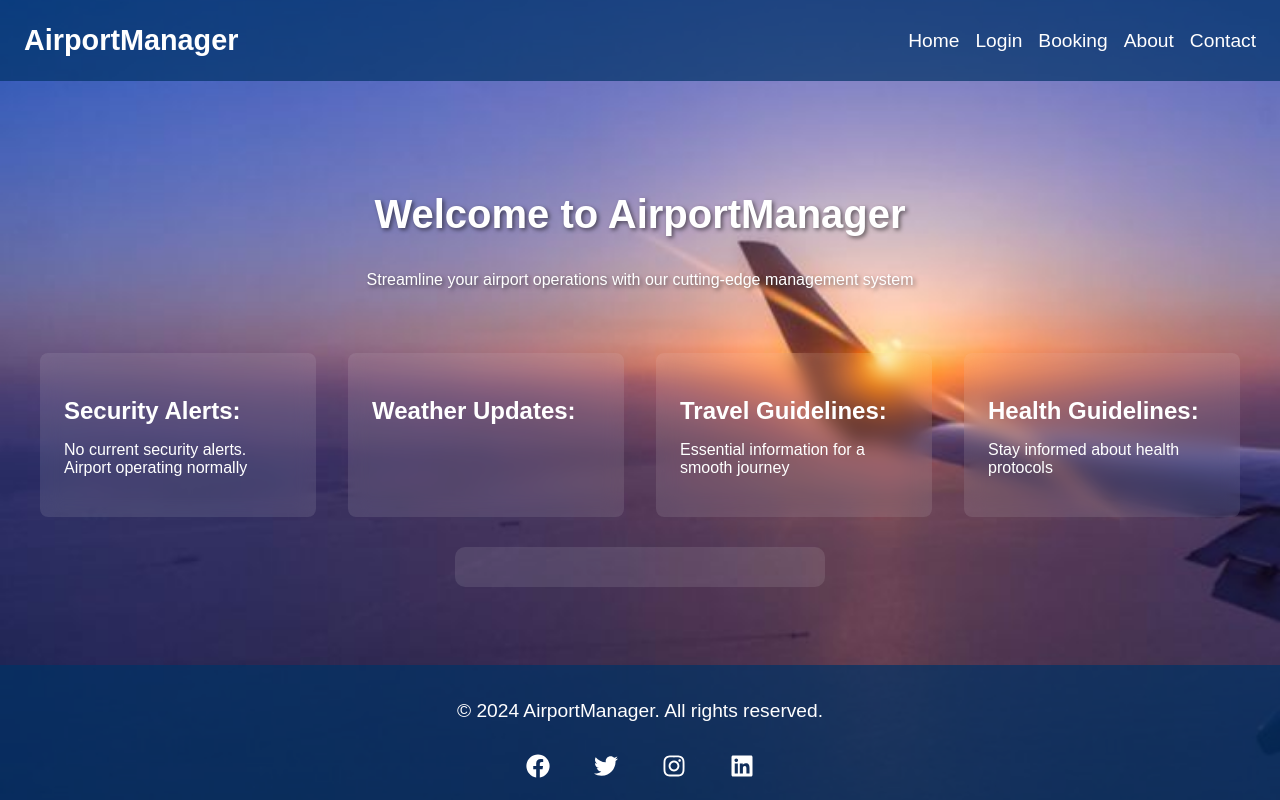
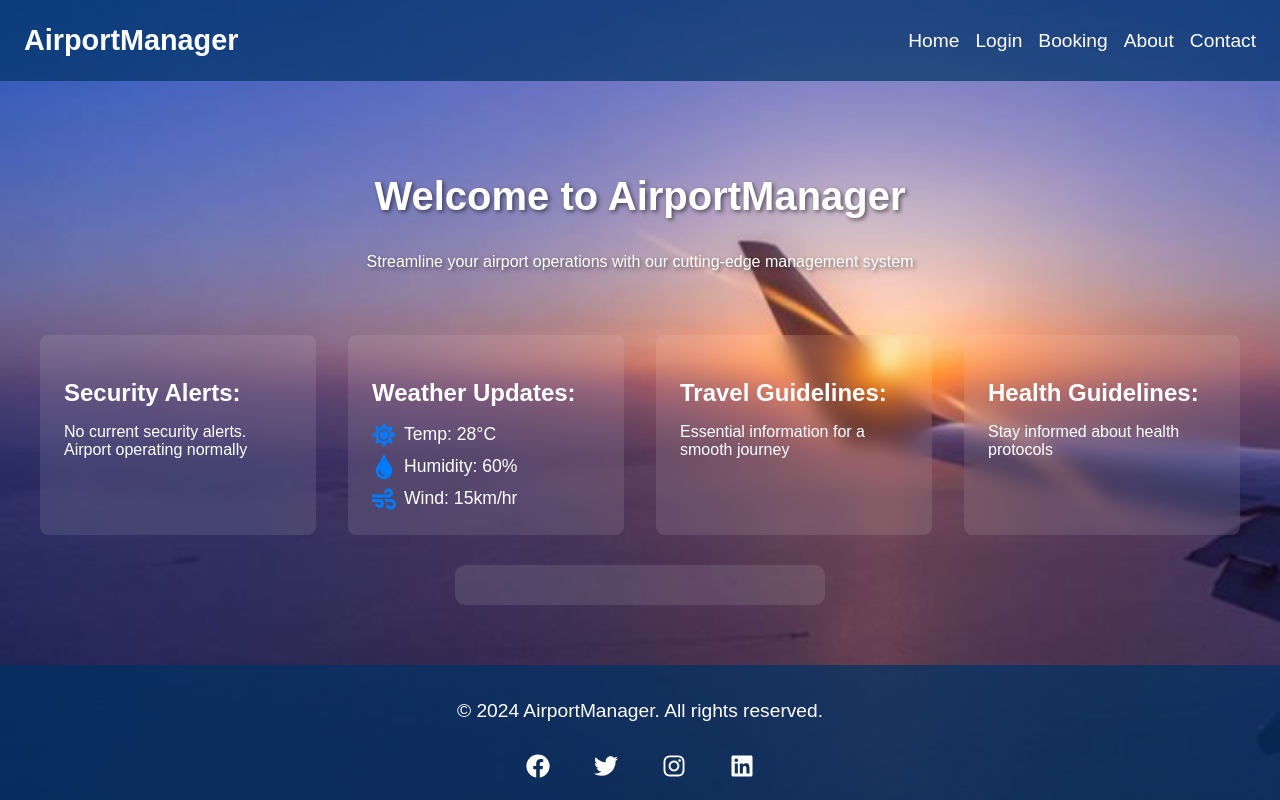
Before and after one commit to kdb04/cloudBase, a React (Vite) app in the folder frontend/: page / in a window 1280 px wide. Built offline with nearby package versions, Linux system fonts and the light colour scheme.

Commit message:
frontend updates

```diff
--- a/frontend/src/Booking.jsx
+++ b/frontend/src/Booking.jsx
@@ -254,9 +254,13 @@ const Booking = ({ isLoggedIn }) => {
                                 <div className="modal-content">
                                     <h3>Enter Cancelled Flight ID and Departure Date</h3>
                                     <input type="text" placeholder="Cancelled Flight ID" value={cancelledFlightId}onChange={(e) => setCancelledFlightId(e.target.value)} />
-                                    <input type="date" placeholder="Departure Date" value={departureDate} onChange={(e) => setDepartureDate(e.target.value)} />
-                                    <button onClick={handleReRoute}>Find Alternate Flights</button>
-                                    <button onClick={() => setShowRerouteModal(false)}>Close</button>
+                                    {/*<input type="date" placeholder="Departure Date" value={departureDate} onChange={(e) => setDepartureDate(e.target.value)} />*/}
+                                    <div className="alt-flights">
+                                        <button onClick={handleReRoute}>Find Alternate Flights</button>
+                                    </div>
+                                    <div className="close-modal">
+                                        <button onClick={() => setShowRerouteModal(false)}>Close</button>
+                                    </div>
                                 </div>
                             </div>
                         )}
--- a/frontend/src/HomePage.jsx
+++ b/frontend/src/HomePage.jsx
@@ -1,6 +1,6 @@
 import React from "react";
 import { Link } from "react-router-dom";
-import { FaFacebook, FaTwitter, FaInstagram, FaLinkedin, FaPlane } from "react-icons/fa";
+import { FaFacebook, FaTwitter, FaInstagram, FaLinkedin, FaPlane, FaCloud, FaSun, FaTint, FaWind } from "react-icons/fa";
 import "./homepage.css";
 import AirlineLogos from "./airlines.jsx";
 
@@ -34,7 +34,20 @@ const HomePage = () => {
 
                 <div className="info-card weather-updates">
                     <h2>Weather Updates:</h2>
-
+                    <div className="weather-info">
+                        <div className="weather-item">
+                            <FaSun />
+                            <span>Temp: 28°C</span>
+                        </div>
+                        <div className="weather-item">
+                            <FaTint />
+                            <span>Humidity: 60%</span>
+                        </div>
+                        <div className="weather-item">
+                            <FaWind />
+                            <span>Wind: 15km/hr</span>
+                        </div>
+                    </div>
                 </div>
 
                 <div className="info-card travel-guidelines">
--- a/frontend/src/booking.css
+++ b/frontend/src/booking.css
@@ -18,10 +18,10 @@ body, html {
 
 .booking-content {
     width: 100%;
-    max-width: 800px;
+    max-width: 1000px;
     background-color: rgba(0, 0, 0, 0.6);
-    border-radius: 8px;
-    padding: 2rem;
+    border-radius: 12px;
+    padding: 3rem;
     color: white;
     font-family: Arial, sans-serif;
 }
@@ -35,8 +35,8 @@ body, html {
 
 .booking-form {
     background-color: rgba(255, 255, 255, 0.1);
-    border-radius: 8px;
-    padding: 2rem;
+    border-radius: 12px;
+    padding: 3rem;
     box-shadow: 0 4px 6px rgba(0, 0, 0, 0.1);
 }
 
@@ -77,12 +77,12 @@ body, html {
     display: flex;
     align-items: center;
     background-color: rgba(255, 255, 255, 0.1);
-    border-radius: 4px;
-    padding: 0.5rem;
+    border-radius: 8px;
+    padding: 1rem;
 }
 
 .input-icon {
-    margin-right: 0.5rem;
+    margin-right: 1rem;
 }
 
 .input-icon.rotated {
@@ -94,10 +94,14 @@ body, html {
     border: none;
     color: white;
     width: 100%;
+    font-size: 1.2rem;
+    padding: 0.5rem;
+    height:2.5rem;
 }
 
 .form-input input::placeholder {
     color: rgba(255, 255, 255, 0.7);
+    font-size: 1.2rem;
 }
 
 .form-actions {
--- a/frontend/src/homepage.css
+++ b/frontend/src/homepage.css
@@ -154,3 +154,21 @@
     height: auto;
     object-fit: contain;
 }
+
+.weather-info {
+    display: flex;
+    flex-direction: column;
+    gap: 0.5rem;
+}
+
+.weather-item {
+    display: flex;
+    align-items: center;
+    gap: 0.5rem;
+    font-size: 1.1rem;
+}
+
+.weather-item svg {
+    font-size: 1.5rem;
+    color: #007bff;
+}
--- a/frontend/src/login.css
+++ b/frontend/src/login.css
@@ -43,16 +43,18 @@
 .login-container {
     background-color: rgba(255, 255, 255, 0.1);
     backdrop-filter: blur(10px);
-    padding: 2rem;
+    padding: 3rem;
     border-radius: 8px;
     width: 100%;
-    max-width: 400px;
+    max-width: 500px;
+    max-height: 700px;
 }
 
 .login-container h2 {
     color: white;
     text-align: center;
-    margin-bottom: 1rem;
+    margin-bottom: 2rem;
+    font-size: 2rem;
 }
 
 .form-group {
@@ -62,15 +64,17 @@
 .form-group label {
     display: block;
     color: white;
-    margin-bottom: 0.5rem;
+    margin-bottom: 0.75rem;
+    font-size: 1.2rem;
 }
 
 .form-group input {
     width: 100%;
-    padding: 0.5rem;
+    padding: 0.4rem;
     border: 1px solid rgba(255, 255, 255, 0.3);
     background-color: rgba(255, 255, 255, 0.1);
     color: white;
+    font-size: 1.2rem;
     border-radius: 4px;
 }
 
```
